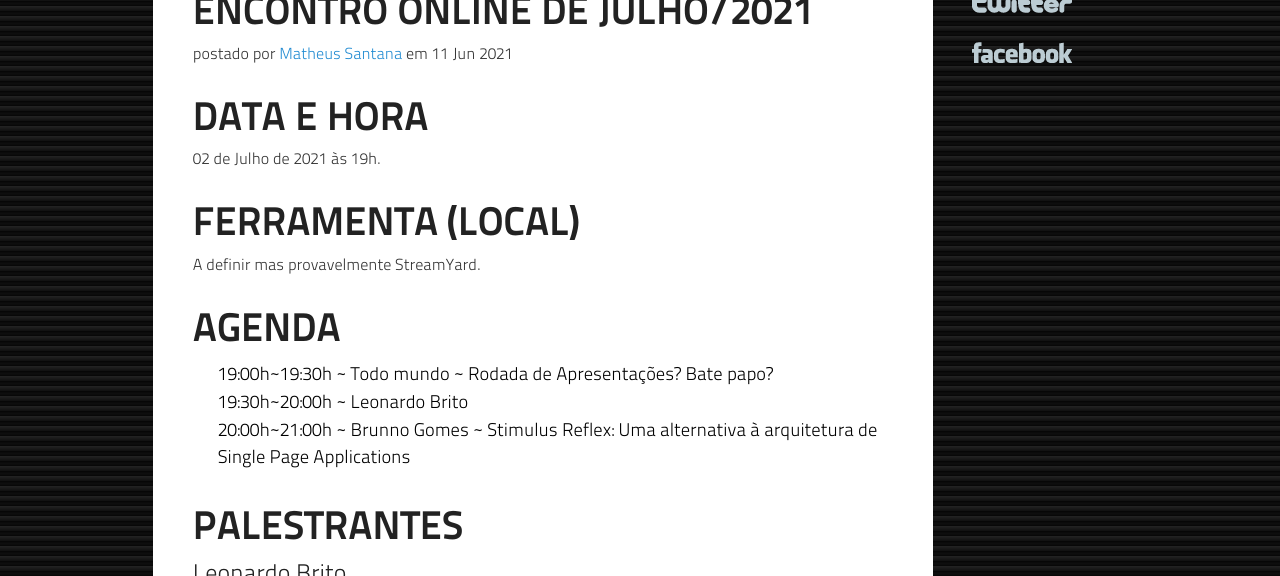
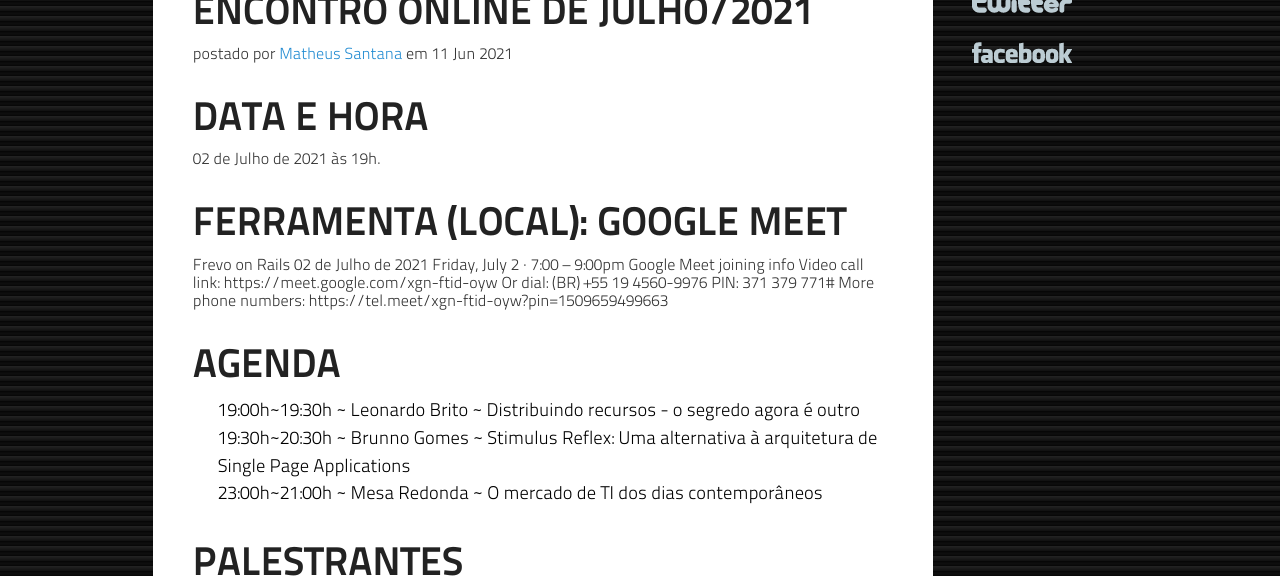
Before and after one commit to frevo-on-rails/frevo-on-rails.github.com, a Jekyll site: the page built from _posts/2021-06-11-encontro-online-julho-2021.markdown, in a window 1280 px wide and 900 px high, cut to the strip 324-900 px from the top of the window. Built offline with Jekyll 4.4.1, drawn with Linux system fonts in a browser that asks for light colours; nearby versions of some CDN libraries; comment, search, counter and statistics services are not loaded.

Commit message:
Jul 2021: atualiza agenda & add Google Meet

```diff
--- a/_posts/2021-06-11-encontro-online-julho-2021.markdown
+++ b/_posts/2021-06-11-encontro-online-julho-2021.markdown
@@ -10,15 +10,20 @@ categories : posts, events
 
 02 de Julho de 2021 às 19h.
 
-## Ferramenta (Local)
+## Ferramenta (Local): Google Meet
 
-A definir mas provavelmente StreamYard.
+Frevo on Rails 02 de Julho de 2021
+Friday, July 2 · 7:00 – 9:00pm
+Google Meet joining info
+Video call link: https://meet.google.com/xgn-ftid-oyw
+Or dial: (BR) +55 19 4560-9976 PIN: 371 379 771#
+More phone numbers: https://tel.meet/xgn-ftid-oyw?pin=1509659499663
 
 ## Agenda
 
-- 19:00h~19:30h ~ Todo mundo ~ Rodada de Apresentações? Bate papo?
-- 19:30h~20:00h ~ Leonardo Brito
-- 20:00h~21:00h ~ Brunno Gomes ~ Stimulus Reflex: Uma alternativa à arquitetura de Single Page Applications
+- 19:00h~19:30h ~ Leonardo Brito ~ Distribuindo recursos - o segredo agora é outro
+- 19:30h~20:30h ~ Brunno Gomes ~ Stimulus Reflex: Uma alternativa à arquitetura de Single Page Applications
+- 23:00h~21:00h ~ Mesa Redonda ~ O mercado de TI dos dias contemporâneos
 
 ## Palestrantes
 
```
